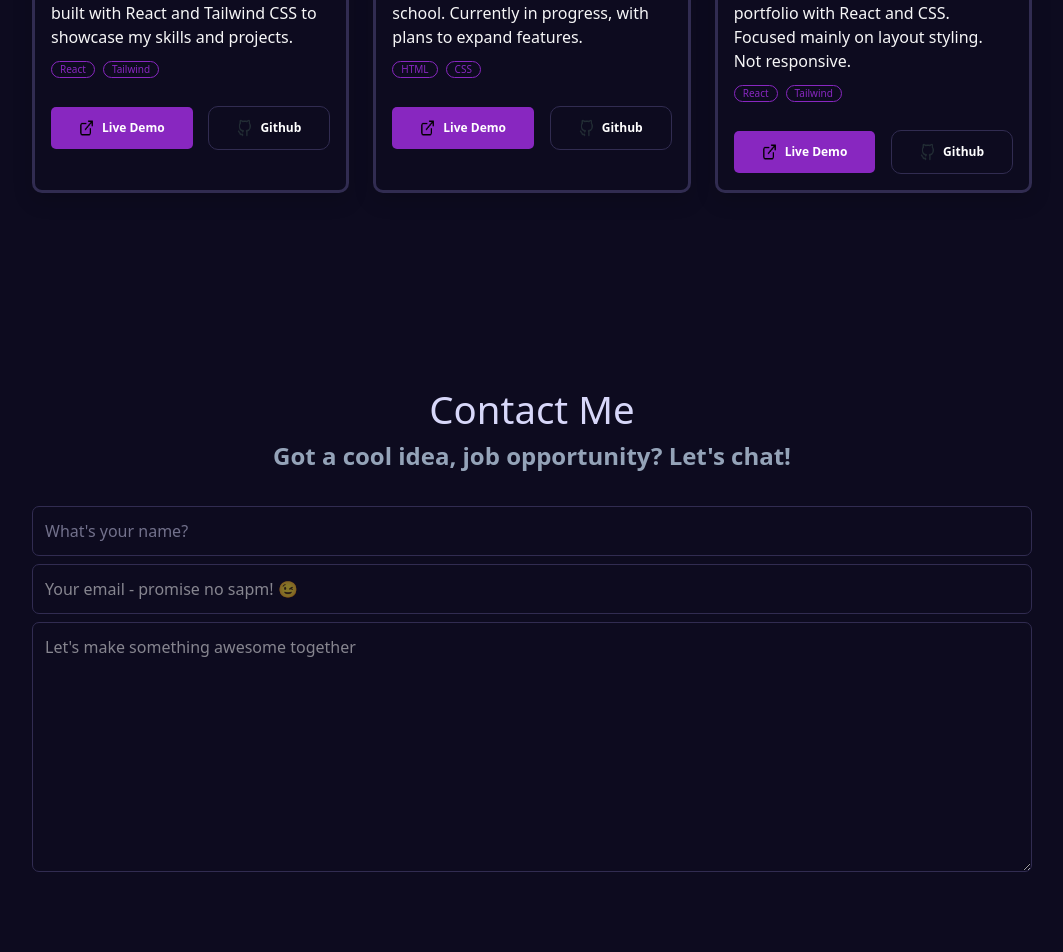
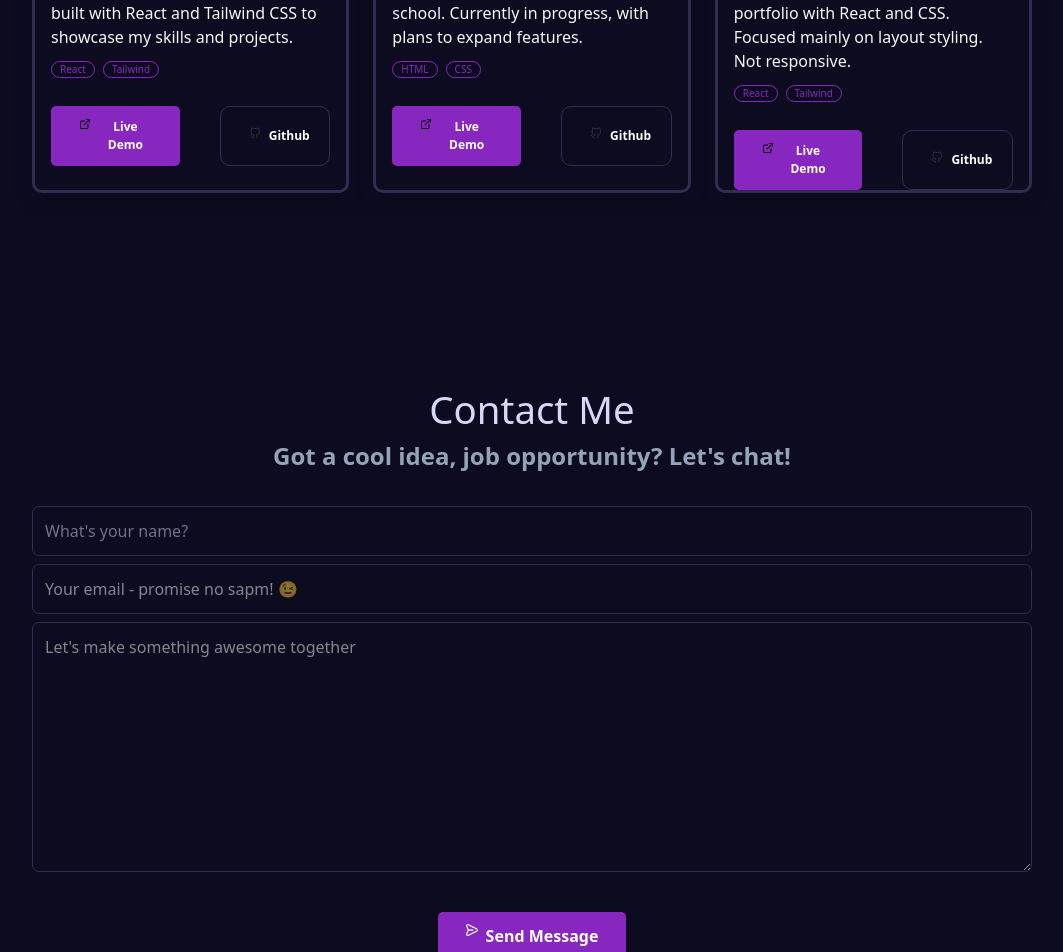
Before and after one commit to Salomenelson/new-portfolio, a React (Vite) app: page / in a window 1280 px wide. Shown: the part 2360-3312 px from the top of the page, without its empty margins (108-1171 px from the left). Built offline with nearby package versions, Linux system fonts and the light colour scheme.

Commit message:
Added a button

```diff
--- a/src/components/Button.jsx
+++ b/src/components/Button.jsx
@@ -5,7 +5,7 @@ export const Button = ({buttonTitle, background, color, border, icon}) =>{
     return(
         <button className=" py-3 px-7 text-[#fff] rounded-[5px] font-semibold" style={{backgroundColor:background, color:color, border:border || "none"}}>
            <div className="flex gap-2">
-                {icon?(<img className="w-[15px]" src={icon} alt="icon"/>) : null}
+                {icon?(<img className="w-[12px] h-[12px]" src={icon} alt="icon"/>) : null}
                 {buttonTitle}
             </div>
 
--- a/src/components/Contact.jsx
+++ b/src/components/Contact.jsx
@@ -1,4 +1,4 @@
-// import { Button } from "./button"
+import { Button } from "./Button"
 
 
 function Contact(){
@@ -12,9 +12,9 @@ function Contact(){
                     <input className="block border-[#312c51] border-1 mb-2 w-full p-3 rounded-[7px]" type="email" name="email" id="email" placeholder="Your email - promise no sapm! 😉" />
                     <textarea className="block border-[#312c51] border-1 w-full h-[250px] p-3 rounded-[7px]" name="textarea" id="textarea" placeholder="Let's make something awesome together"></textarea>
 
-                    {/* <div className="mt-10">
+                    <div className="mt-10">
                         <Button className="text-[1.5rem]" buttonTitle="Send Message" background="#8827c0" icon="/submit icon.png"/>
-                    </div> */}
+                    </div>
                 </form>
             </div>
         </section>
--- a/src/components/Projectcard.jsx
+++ b/src/components/Projectcard.jsx
@@ -18,7 +18,7 @@ export const Projectcard = ({image, title, description, textcard, textcard1, tex
                         <p className="px-2 rounded-[20px] border-1 border-[#8827c0] text-[#8827c0] w-fit h-fit text-[10px] ">{textcard2}</p>
                     </div>
 
-                    <div className="flex justify-between mt-7">
+                    <div className="flex gap-10 mt-7">
                         <button className=" rounded-[10px]  text-[12px]">{<Button buttonTitle={"Live Demo"} background={"#8827c0"} icon={"/external-link.png"}/>}</button>
                         <button className="border-1 border-[#312c51] text-[#312c51] rounded-[10px] text-[12px]">{<Button buttonTitle={"Github"} icon={"/Github.png"}/>}</button>
                     </div>
```
